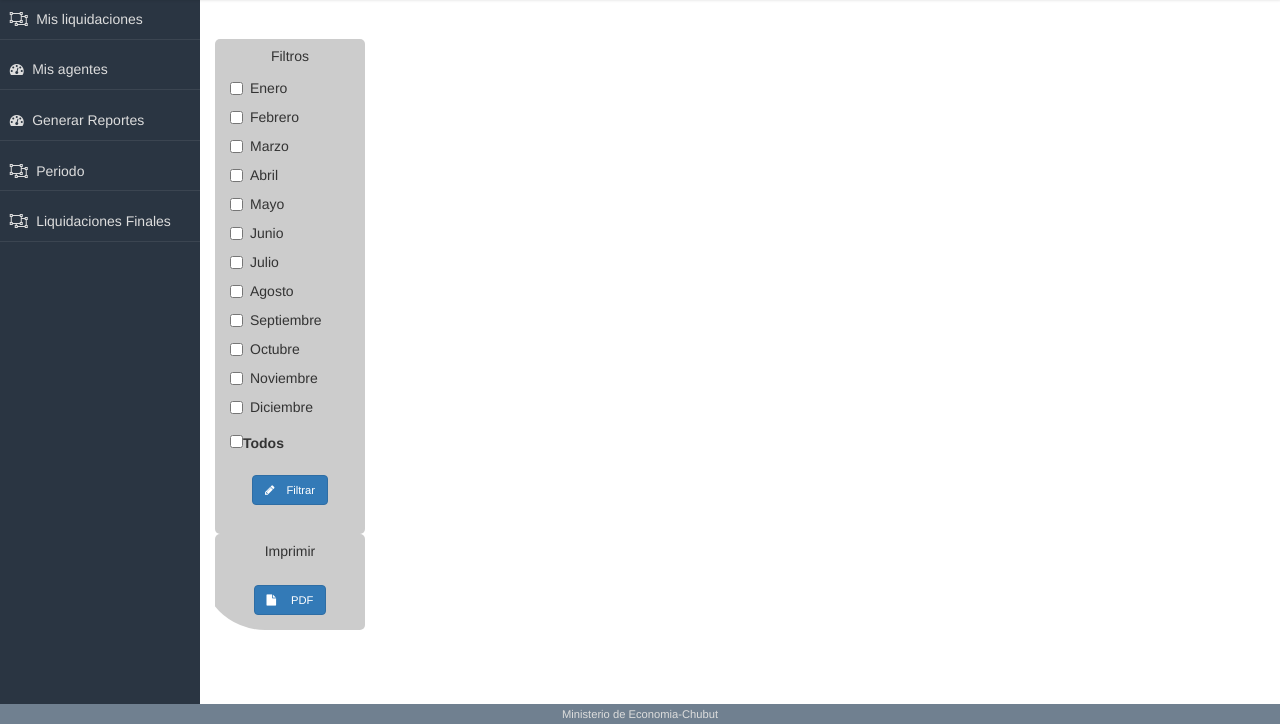
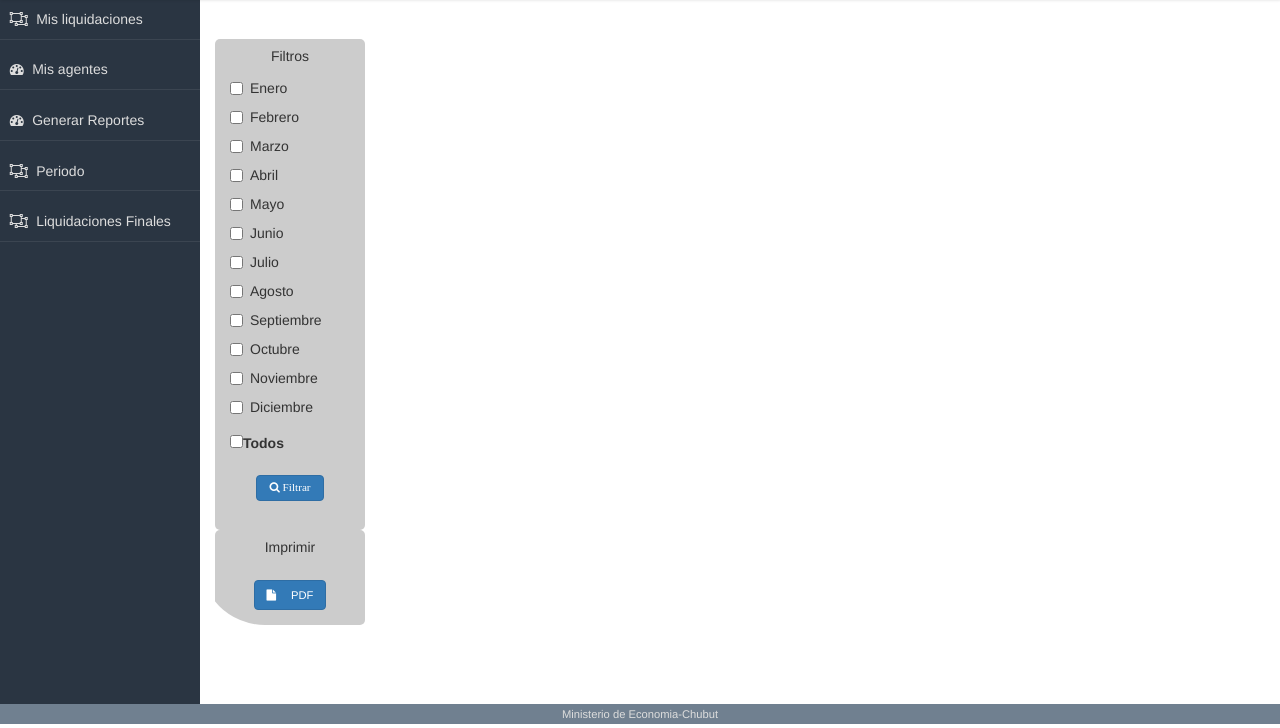
Before and after one commit to Anele13/Desarrollo-Web, a Django app: template desarrollo/templates/persona/administrador.html in a window 1280 px wide. Shown: the part 76-804 px from the top of the page. Run offline with Django 3.2, Linux system fonts and the light colour scheme; the template is opened without the code that fills it: values that come from a table or form of the project are taken from there, others are empty; data comes from the database, SQL or seed files in the repository; some libraries are stand-ins or nearby versions; some web fonts are replaced.

Commit message:
arreglos

```diff
--- a/desarrollo/templates/persona/administrador.html
+++ b/desarrollo/templates/persona/administrador.html
@@ -78,7 +78,7 @@
                   </div>
                   <div class="col">
                      <button style="margin-bottom:15px" type="submit" name="boton-buscar" class="btn btn-primary">
-                       <span class="glyphicon glyphicon-search"></span> Filtrar
+                       <i class="fa fa-search"> Filtrar</i>
                     </button>
                   </div>
                </div>
@@ -146,7 +146,7 @@
 
             <div class="col-md-12" style="margin-top:40" align="center">
               <button type="submit" name="boton-buscar" class="btn btn-primary" style="margin-bottom:15px; background-color: green;">
-               <i class="fa fa-file-excel-o"> </i><span class="glyphicon glyphicon-search"></span> EXCEL
+               <i class="fa fa-file-excel-o"> EXCEL</i>
               </button>
             </div>
 
@@ -183,7 +183,7 @@
             <label><input type="checkbox" onClick="toggle(this)">Todos</label>
             <div align="center">
               <button type="submit" name="boton-buscar" class="btn btn-primary" style="font-size:80%; margin-bottom:15px; margin-top:15px">
-                  <i class="fa fa-pencil"> </i><span class="glyphicon glyphicon-search"></span> Filtrar
+                  <i class="fa fa-search"> Filtrar</i>
              </button>
              </div>
           </form>
```
